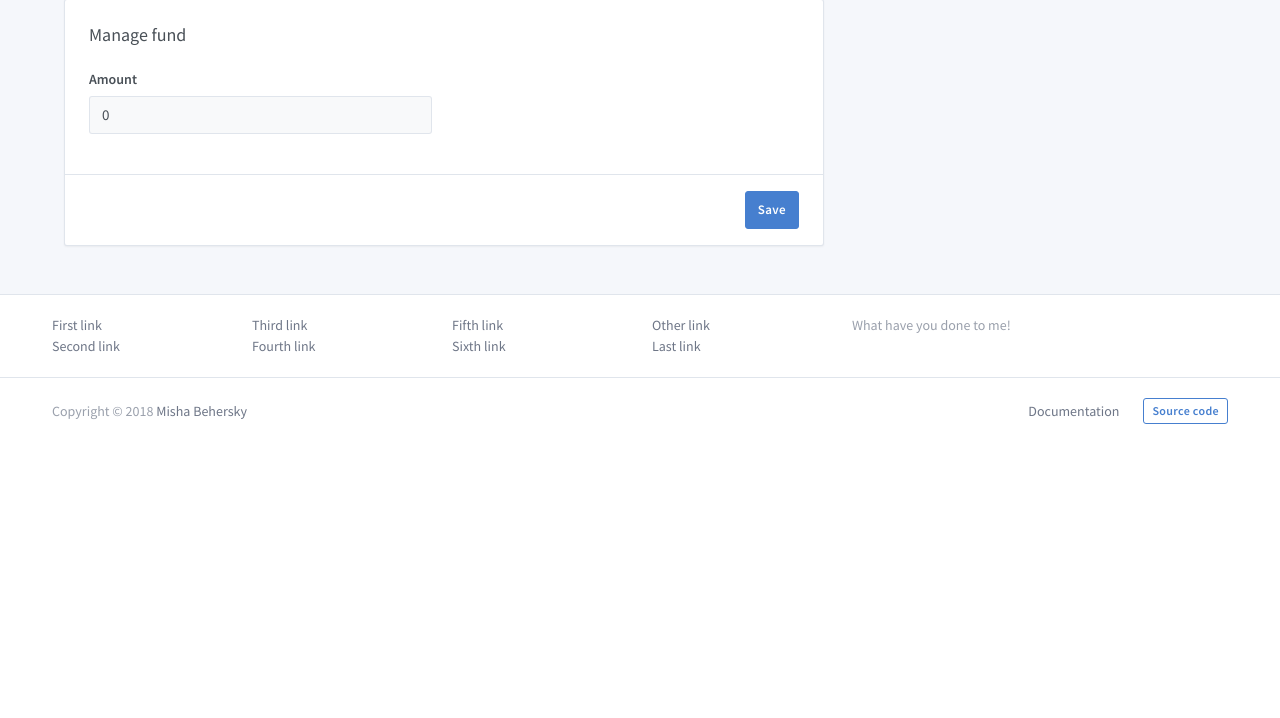
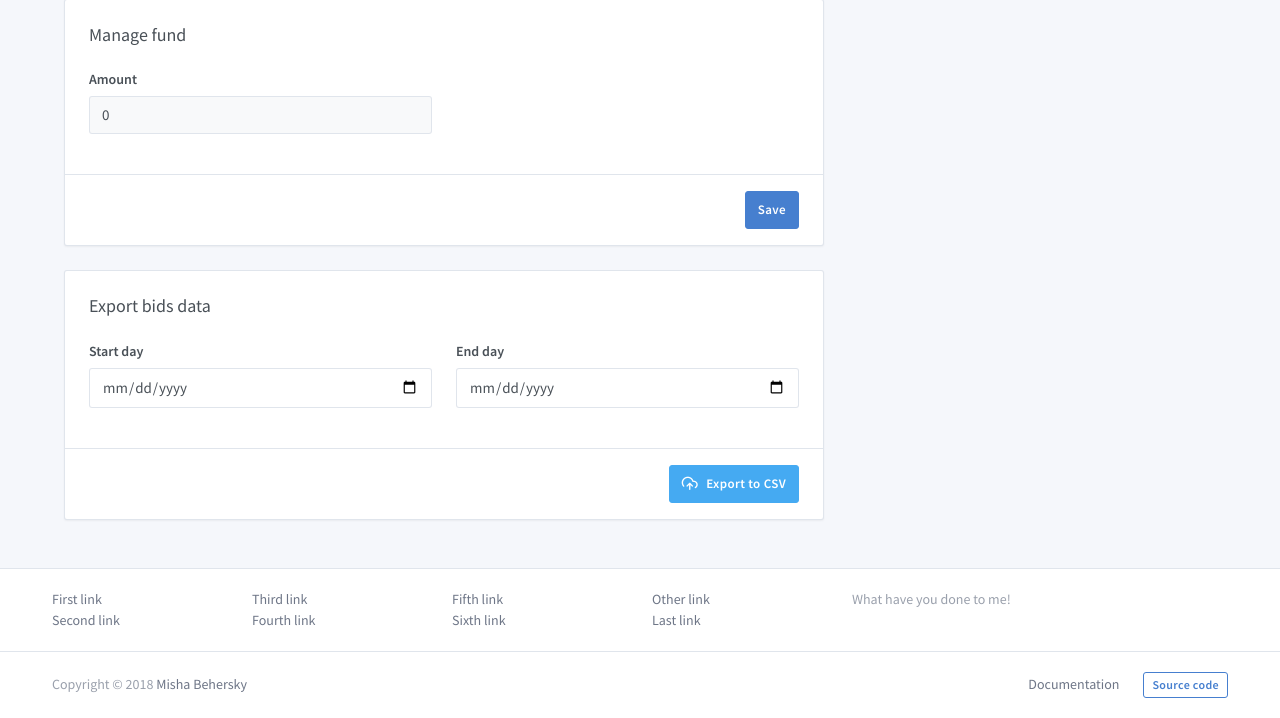
Before and after one commit to bmwant/chemister, a Python web app: template templates/admin.html in a window 1280 px wide. Shown: the part 916-1634 px from the top of the page. Before the commit the page ends 1340 px from the top, so only its background shows below. Run offline with Jinja, Linux system fonts and the light colour scheme; the template is opened without the code that fills it, so the values that code supplies are empty.

Commit message:
Add export to csv :no_bell:

```diff
--- a/settings.py
+++ b/settings.py
@@ -25,7 +25,8 @@ HEALTHCHECK_ENDPOINT = None
 
 DEFAULT_DATE_FORMAT = '%d/%m/%y'
 DEFAULT_TIME_FORMAT = '%H:%M'
-
+DEFAULT_DATETIME_FORMAT = '{} {}'.format(DEFAULT_TIME_FORMAT,
+                                         DEFAULT_DATE_FORMAT)
 
 SYSTEM_USER_ID = 0
 
--- a/templates/admin.html
+++ b/templates/admin.html
@@ -74,6 +74,29 @@
           <button type="submit" class="btn btn-primary">Save</button>
         </div>
       </form>
+
+      <form class="card" action="/export/csv" method="post">
+        <div class="card-body">
+          <h3 class="card-title">Export bids data</h3>
+          <div class="row">
+            <div class="col-sm-6 col-md-6">
+              <div class="form-group">
+                <label class="form-label">Start day</label>
+                <input type="date" class="form-control" name="day_start">
+              </div>
+            </div>
+            <div class="col-sm-6 col-md-6">
+              <div class="form-group">
+                <label class="form-label">End day</label>
+                <input type="date" class="form-control" name="day_end">
+              </div>
+            </div>
+          </div>
+        </div>
+        <div class="card-footer text-right">
+          <button type="submit" class="btn btn-info"><i class="fe fe-upload-cloud mr-2"></i>Export to CSV</button>
+        </div>
+      </form>
     </div>
   </div>
 </div>
--- a/webapp/__init__.py
+++ b/webapp/__init__.py
@@ -38,6 +38,9 @@ def setup_routes(app):
     app.router.add_get('/bid/set_rejected/{bid_id}',
                        endpoints.set_bid_rejected)
     app.router.add_get('/bid/ban_phone/{bid_id}', endpoints.ban_bid_phone)
+
+    # export
+    app.router.add_post('/export/csv', endpoints.export_to_csv)
 
     # resource
     app.router.add_get('/resource/{resource_id}', views.resource)
--- a/webapp/endpoints/__init__.py
+++ b/webapp/endpoints/__init__.py
@@ -7,6 +7,7 @@ from .bid_endpoints import (
     set_bid_closed,
     set_bid_rejected,
     ban_bid_phone,
+    export_to_csv,
 )
 from .chart_endpoints import (
     get_daily_profit_month,
```
Also changed, not shown: crawler/models/bid.py (+15 -0 lines), webapp/endpoints/bid_endpoints.py (+49 -2 lines).
